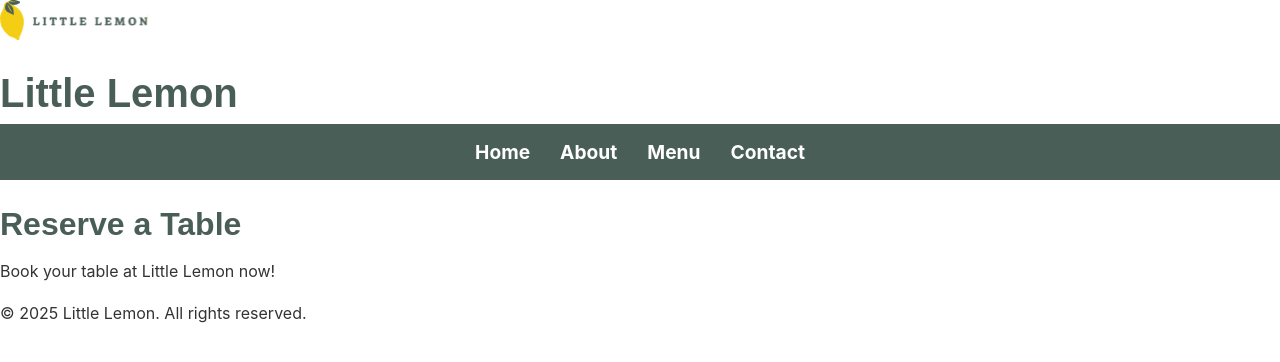
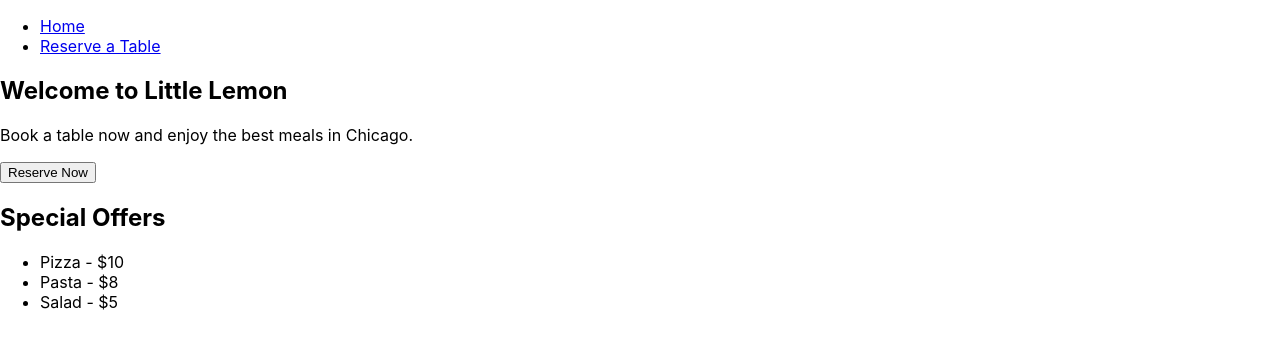
Before and after one commit to OleksiiKramarenko/little-lemon-reservation, a React (Create React App) app: page / in a window 1280 px wide. Shown: the top 362 px of the page. Built offline with nearby package versions, Linux system fonts and the light colour scheme.

Commit message:
add new structure + components + route

```diff
--- a/package.json
+++ b/package.json
@@ -9,6 +9,7 @@
     "@testing-library/user-event": "^13.5.0",
     "react": "^19.0.0",
     "react-dom": "^19.0.0",
+    "react-router-dom": "^7.3.0",
     "react-scripts": "5.0.1",
     "web-vitals": "^2.1.4"
   },
--- a/src/App.css
+++ b/src/App.css
@@ -74,3 +74,29 @@ img {
   height: 100px;
   border-radius: 50%;
 }
+
+nav ul {
+  display: flex;
+  list-style: none;
+  gap: 20px;
+}
+
+.cta {
+  text-align: center;
+  background-color: #f4f4f4;
+  padding: 20px;
+  border-radius: 10px;
+}
+
+button {
+  background-color: #ff6600;
+  color: white;
+  padding: 10px;
+  border: none;
+  cursor: pointer;
+  border-radius: 5px;
+}
+
+.specials {
+  padding: 20px;
+}
--- a/src/App.js
+++ b/src/App.js
@@ -1,17 +1,17 @@
-import './App.css';
-import Header from './Header';
-import Nav from './Nav';
-import Main from './Main';
-import Footer from './Footer';
+import { BrowserRouter as Router, Routes, Route } from "react-router-dom";
+import Nav from "./components/Nav";
+import HomePage from "./components/HomePage";
+import BookingPage from "./components/BookingPage";
 
 function App() {
     return (
-        <>
-            <Header />
+        <Router>
             <Nav />
-            <Main />
-            <Footer />
-        </>
+            <Routes>
+                <Route path="/" element={<HomePage />} />
+                <Route path="/booking" element={<BookingPage />} />
+            </Routes>
+        </Router>
     );
 }
 
--- a/src/Nav.js
+++ /dev/null
@@ -1,14 +0,0 @@
-function Nav() {
-    return (
-        <nav>
-            <ul>
-                <li><a href="/">Home</a></li>
-                <li><a href="/about">About</a></li>
-                <li><a href="/menu">Menu</a></li>
-                <li><a href="/contact">Contact</a></li>
-            </ul>
-        </nav>
-    );
-}
-
-export default Nav;
--- /dev/null
+++ b/src/components/BookingPage.js
@@ -0,0 +1,23 @@
+export default function BookingPage() {
+    return (
+        <div className="booking-page">
+            <h1>Reserve a Table</h1>
+            <p>Book your table at Little Lemon and enjoy a great meal.</p>
+            <form>
+                <label>
+                    Name:
+                    <input type="text" name="name" required />
+                </label>
+                <label>
+                    Date:
+                    <input type="date" name="date" required />
+                </label>
+                <label>
+                    Time:
+                    <input type="time" name="time" required />
+                </label>
+                <button type="submit">Book Now</button>
+            </form>
+        </div>
+    );
+}
--- /dev/null
+++ b/src/components/CallToAction.js
@@ -0,0 +1,9 @@
+export default function CallToAction() {
+    return (
+        <section className="cta">
+            <h1>Welcome to Little Lemon</h1>
+            <p>Book a table now and enjoy the best meals in Chicago.</p>
+            <button>Reserve Now</button>
+        </section>
+    );
+}
--- /dev/null
+++ b/src/components/HomePage.js
@@ -0,0 +1,11 @@
+import CallToAction from "./CallToAction";
+import Specials from "./Specials";
+
+export default function HomePage() {
+    return (
+        <div>
+            <CallToAction />
+            <Specials />
+        </div>
+    );
+}
--- /dev/null
+++ b/src/components/Nav.js
@@ -0,0 +1,12 @@
+import { Link } from "react-router-dom";
+
+export default function Nav() {
+    return (
+        <nav>
+            <ul>
+                <li><Link to="/">Home</Link></li>
+                <li><Link to="/booking">Reserve a Table</Link></li>
+            </ul>
+        </nav>
+    );
+}
--- /dev/null
+++ b/src/components/Specials.js
@@ -0,0 +1,12 @@
+export default function Specials() {
+    return (
+        <section className="specials">
+            <h2>Special Offers</h2>
+            <ul>
+                <li>Pizza - $10</li>
+                <li>Pasta - $8</li>
+                <li>Salad - $5</li>
+            </ul>
+        </section>
+    );
+}
```
